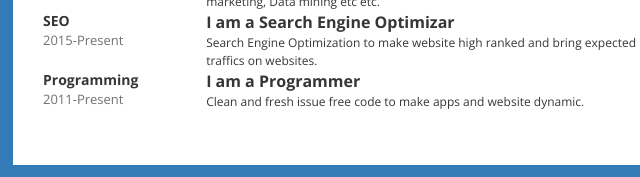
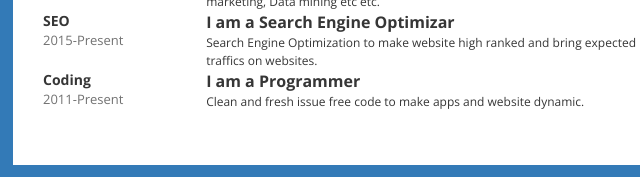
Before and after one commit to arrimonhere/ArRimonHere, a plain HTML site: page index.html in a window 1280 px wide. Shown: the part 950-1127 px from the top of the page, 42-682 px from the left. Drawn offline with nearby package versions, Linux system fonts and the light colour scheme; files whose address does not match are found by name.

Commit message:
Update index.html

```diff
--- a/index.html
+++ b/index.html
@@ -124,7 +124,7 @@
               </div>
 
               <div class="col-xs-3">
-                <div class="where">Programming</div>
+                <div class="where">Coding</div>
                 <div class="year">2011-Present</div>
               </div>
               <div class="col-xs-9">
```
